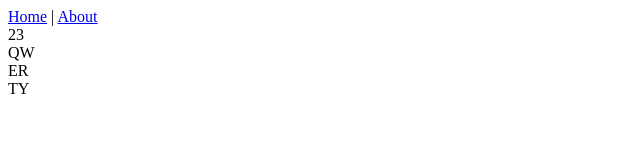
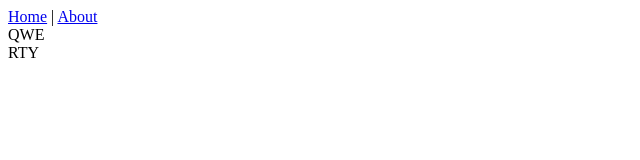
Before and after one commit to lambia/comphare-vue, a Vue app: page /#/ in a window 1280 px wide. Shown: the top 160 px of the page, without its empty margins (0-640 px from the left). Built offline with nearby package versions, Linux system fonts and the light colour scheme.

Commit message:
Chopping better

```diff
--- a/src/components/bigGrid.vue
+++ b/src/components/bigGrid.vue
@@ -1,7 +1,6 @@
 <template>
     <div>
-        <span>{{n}}</span>
-        <little-cell v-for="(value,key) in chopString(stringTest[currentFile], blockSize)" :key="key" :data="value" />
+        <little-cell v-for="(value,key) in chopString()" :key="key" :data="value" />
     </div>
 </template>
 
@@ -14,13 +13,13 @@ export default {
         littleCell
     },
     props: {
-        n: Number
+        payload: String,
+        blockSize: Number,
+        index: Number
     },
     data: function() {
         return {
-            stringTest: ["QWERTY","ABCDE"],
-            currentFile: 0,
-            blockSize: 2
+
         }
     },
     methods: {
@@ -29,12 +28,15 @@ export default {
         //Use substr, not anything else
         //Old fashioned is better.
         //See why at https://jsperf.com/string-chopping-comparison
-        chopString(str, blockSize) {
-            var numChunks = Math.ceil(str.length / blockSize),
-                chunks = new Array(numChunks);
+        chopString() {
+            let _str = this.payload[this.index];
+            let _size = this.blockSize;
 
-            for(var i = 0, o = 0; i < numChunks; ++i, o += blockSize) {
-                chunks[i] = str.substr(o, blockSize);
+            let nChunks   = Math.ceil(_str.length / _size),
+                chunks      = new Array(nChunks);
+
+            for(let i = 0, o = 0; i < nChunks; ++i, o += _size) {
+                chunks[i] = _str.substr(o, _size);
             }
 
             return chunks;
--- a/src/views/Home.vue
+++ b/src/views/Home.vue
@@ -1,6 +1,6 @@
 <template>
   <div>
-    <big-grid :n="23" />
+    <big-grid :payload="payload" :index="index" :blockSize="blockSize" />
   </div>
 </template>
 
@@ -8,9 +8,16 @@
 import bigGrid from '@/components/bigGrid.vue'
 
 export default {
-  name: 'home',
-  components: {
-    bigGrid
-  }
+    name: 'home',
+    components: {
+      bigGrid
+    },
+    data: function() {
+        return {
+            payload: ["QWERTY","ABCDE"],
+            index: 0,
+            blockSize: 3
+        }
+    }
 }
 </script>
```
